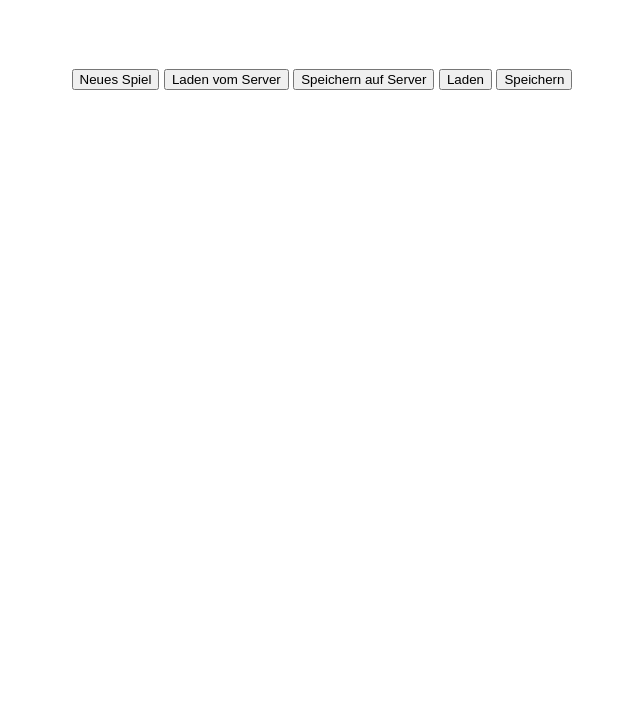
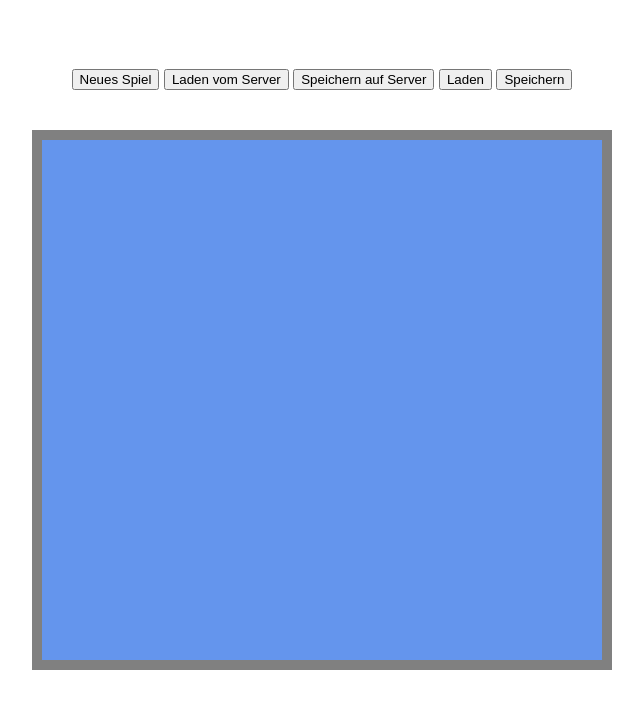
Before and after one commit to YvesBraendli/ticTacToe_WBE, a plain HTML site: page index.html in a window 1280 px wide. Shown: the part 61-770 px from the top of the page, without its empty margins (318-961 px from the left). Drawn offline with Linux system fonts and the light colour scheme.

Commit message:
Update index.html

```diff
--- a/index.html
+++ b/index.html
@@ -19,6 +19,7 @@
     <button onclick="saveStateCache()">Speichern</button>
   </div>
   <div style="height: 40px;"></div>
+  <div class="board", id="board"></div>
 
   <script>
     showBoard()
```
